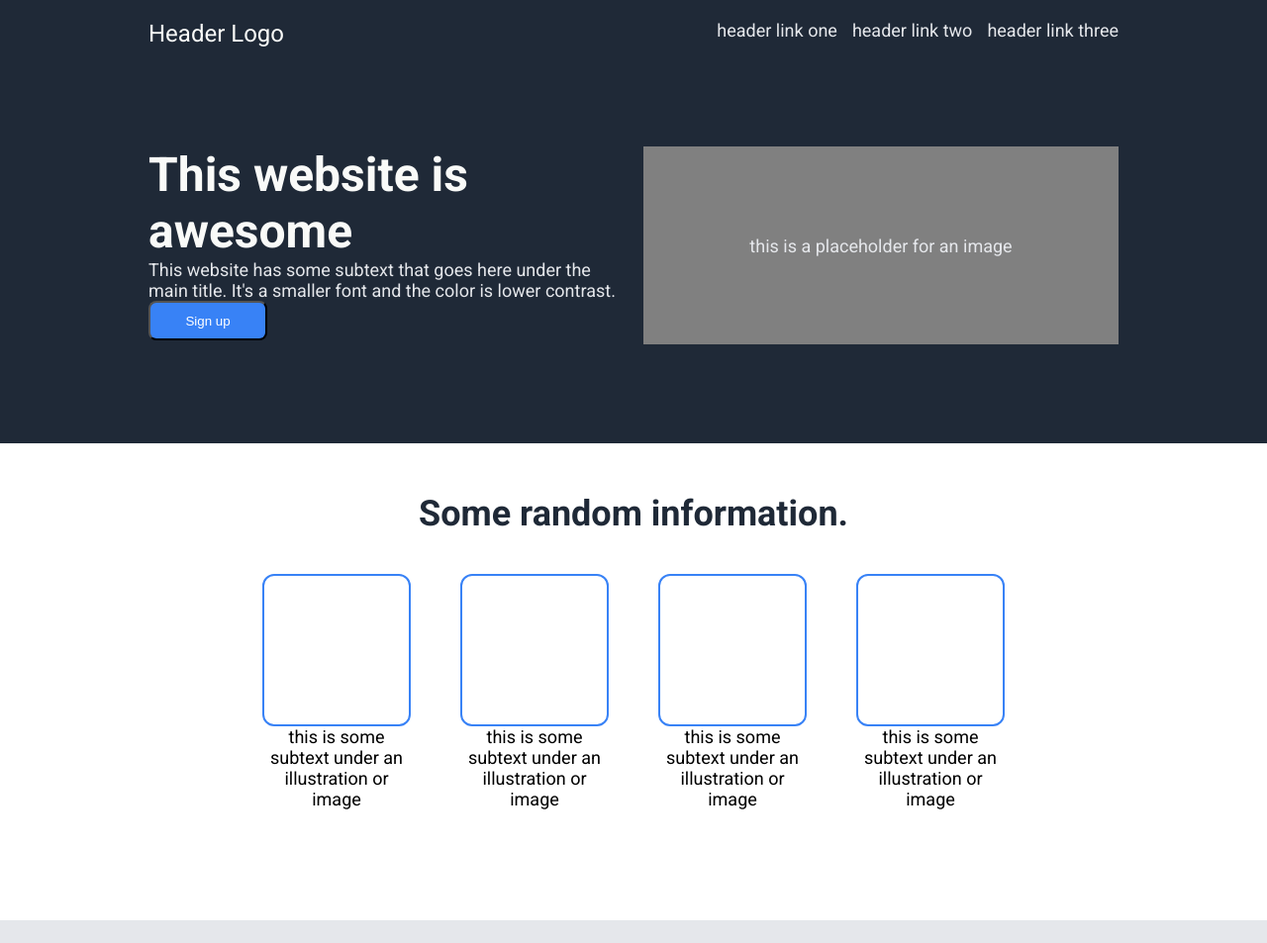
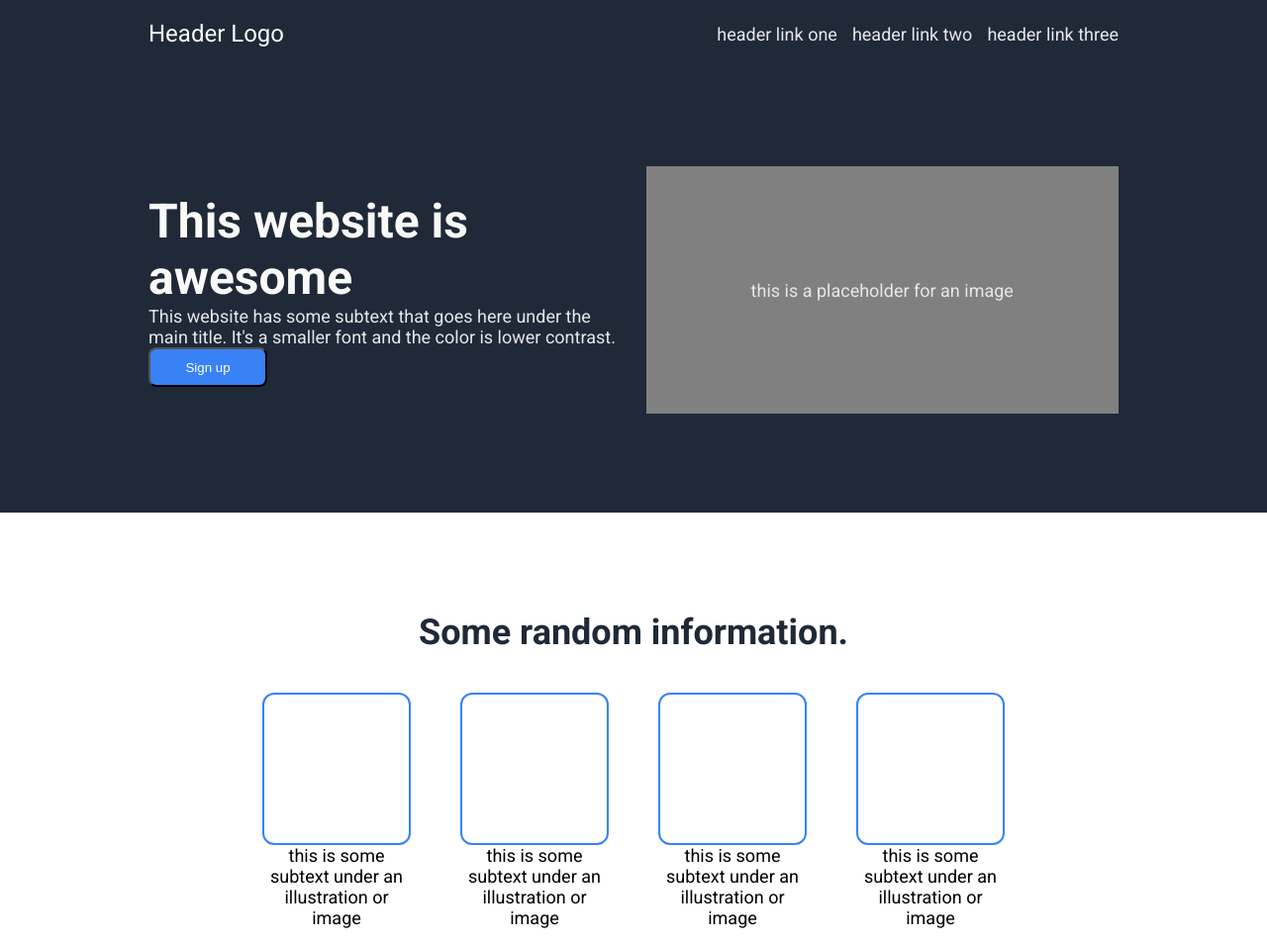
Before and after one commit to tej-88/Landing-Page, a plain HTML site: page index.html in a window 1280 px wide. Shown: the top 953 px of the page at 99% size. Drawn offline with Linux system fonts and the light colour scheme.

Commit message:
Edit style.css

```diff
--- a/style.css
+++ b/style.css
@@ -10,7 +10,8 @@ body {
     color: white;
     display: flex;
     justify-content: space-between;
-    padding: 20px 150px 50px 150px;
+    align-items: center;
+    padding: 20px 150px 20px 150px;
 }
 
 .logo {
@@ -34,14 +35,18 @@ a {
 .main {
     display: flex;
     background-color: #1f2937;
-    padding: 50px 150px 100px 150px;
-    gap: 20px;
-    height: 200px;
+    justify-content: center;
+    padding: 100px 150px 100px 150px;
+    gap: 25px;
+    height: 250px;
 }
 
 .text {
+    display: flex;
     flex-direction: column;
     flex: 1;
+    justify-content: center;
+
 }
 
 .main-text {
@@ -82,7 +87,7 @@ a {
     display: flex;
     flex-direction: column;
     align-items: center;
-    padding: 50px 150px 100px 150px;
+    padding: 100px 150px 100px 150px;
     gap: 40px;
 
 }
```
Also changed, not shown: index.html (+1 -2 lines).
